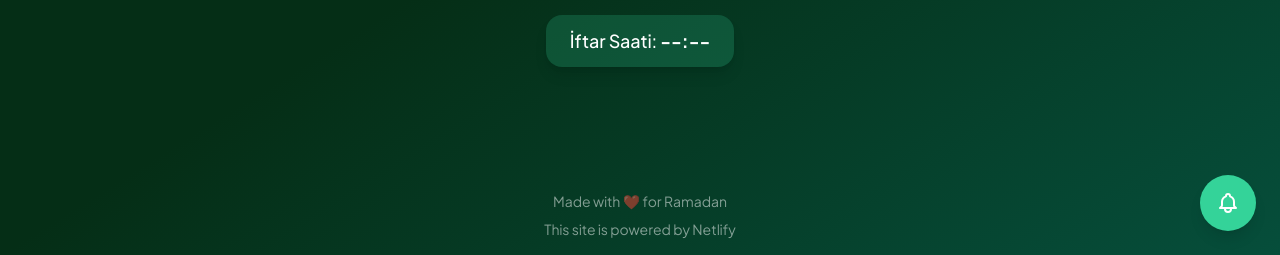
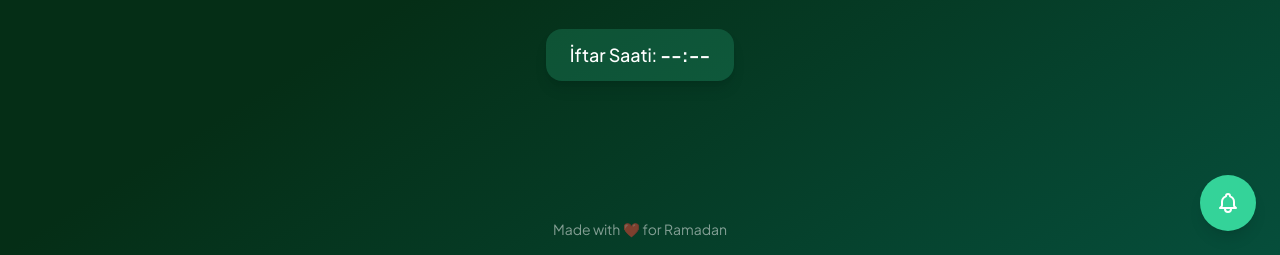
Before and after one commit to isousluer/iftarakalan, a website: page index.html in a window 1280 px wide. Shown: the part 545-800 px from the top of the page. Drawn offline with nearby package versions, Linux system fonts and the light colour scheme.

Commit message:
index düzeltildi

```diff
--- a/index.html
+++ b/index.html
@@ -243,7 +243,6 @@
 			<!-- Footer -->
 			<footer class="w-full text-center p-4">
 				<p class="text-sm text-white/50">Made with ❤️ for Ramadan</p>
-				<p class="text-sm text-white/50 mt-2"><a href="https://www.netlify.com" target="_blank" rel="noopener noreferrer"> This site is powered by Netlify </a></p>
 			</footer>
 		</div>
 
```
